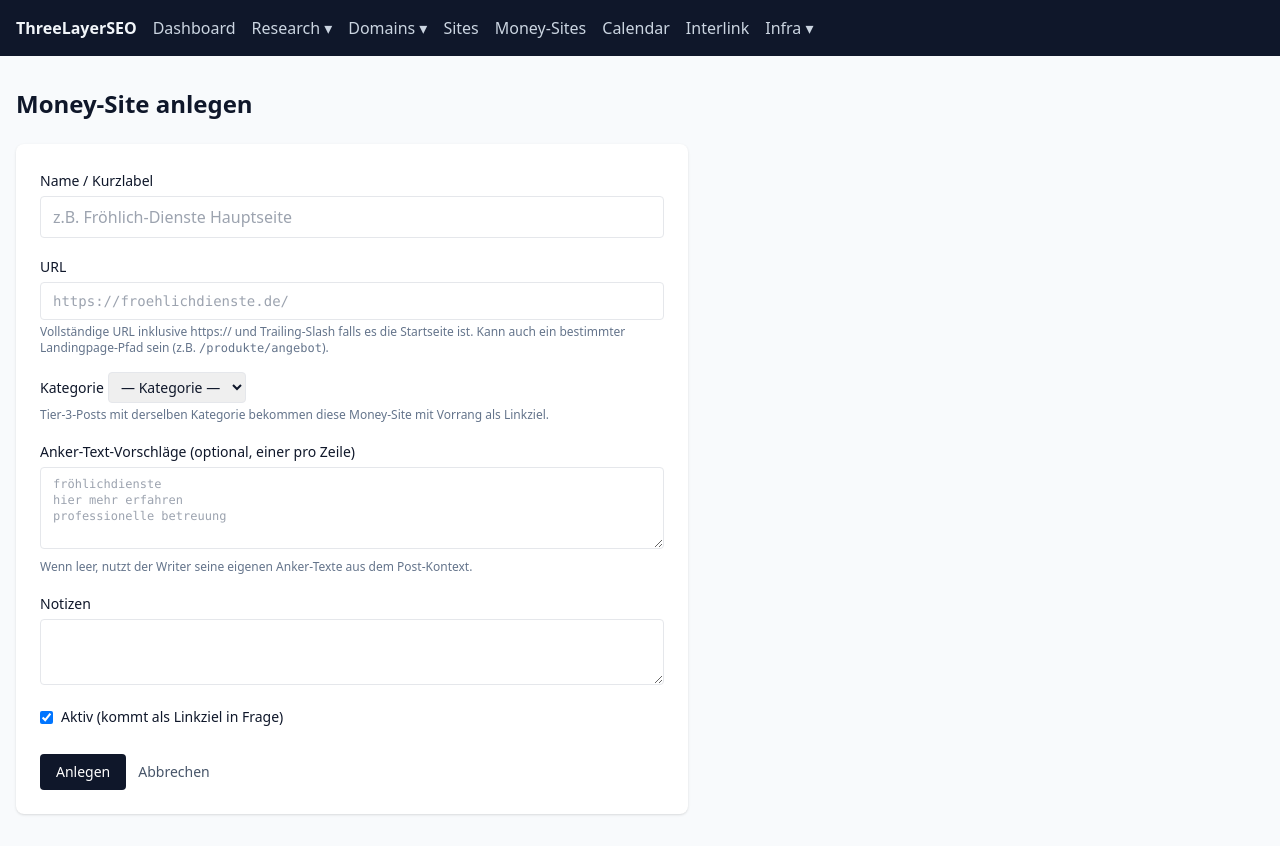
After one commit to lucasterix/threelayerseo, a FastAPI app: template app/templates/admin/money_form.html in a window 1280 px wide. The commit adds this page. Run offline with FastAPI, Linux system fonts and the light colour scheme; the template is opened without the code that fills it, so the values that code supplies are empty; parts of the project's set-up code (start-up, migrations or seed data) failed here and were passed over; some libraries are stand-ins or nearby versions.

Commit message:
feat: Money-Site CRUD UI + category-aware tier-3 targeting
Daniel's money sites live outside our stack — different registrar,
different host, often bought years ago at Namecheap / Wordpress-etc.
We only need to know the URL + niche so Tier-3 posts have a menu
of natural link targets.

Model:
- MoneySite gains category (String), active (bool, default true),
  anchor_hints (JSON list), updated_at. Idempotent ALTER TABLEs run
  on boot.

Linker:
- linking.graph.pick_targets filters active=true money sites for
  Tier-3 sources, then prefers ones whose category matches the
  source site — healthcare tier-3 post → healthcare money site
  wherever possible, falls back to the whole active pool if none
  match. Previously it just picked random.

Admin:
- New /money endpoints: list, new form, edit form, create, update,
  delete. The list shows name/URL/category/active/anchor-hints with
  badges and inline edit+delete buttons.
- Nav: "Money-Sites" link added between Sites and Calendar.
- Form accepts anchor-text hints (one per line) that will, longer-term,
  be fed to the writer so the anchor text is less templated.

Co-Authored-By: Claude Opus 4.7 (1M context) <noreply@anthropic.com>

```diff
--- a/app/main.py
+++ b/app/main.py
@@ -32,6 +32,12 @@ POST_CREATE_MIGRATIONS = [
     "ALTER TABLE posts ADD COLUMN IF NOT EXISTS refresh_due_at TIMESTAMPTZ",
     "CREATE INDEX IF NOT EXISTS ix_posts_refresh_due_at ON posts(refresh_due_at)",
     "CREATE INDEX IF NOT EXISTS ix_research_runs_status ON research_runs(status)",
+    "ALTER TABLE money_sites ADD COLUMN IF NOT EXISTS category VARCHAR(32)",
+    "ALTER TABLE money_sites ADD COLUMN IF NOT EXISTS active BOOLEAN DEFAULT true NOT NULL",
+    "ALTER TABLE money_sites ADD COLUMN IF NOT EXISTS anchor_hints JSON",
+    "ALTER TABLE money_sites ADD COLUMN IF NOT EXISTS updated_at TIMESTAMPTZ DEFAULT now() NOT NULL",
+    "CREATE INDEX IF NOT EXISTS ix_money_sites_category ON money_sites(category)",
+    "CREATE INDEX IF NOT EXISTS ix_money_sites_active ON money_sites(active)",
 ]
 
 
--- a/app/templates/admin/base.html
+++ b/app/templates/admin/base.html
@@ -35,6 +35,7 @@
       </div>
 
       <a href="/sites" class="text-slate-300 hover:text-white">Sites</a>
+      <a href="/money" class="text-slate-300 hover:text-white">Money-Sites</a>
       <a href="/calendar" class="text-slate-300 hover:text-white">Calendar</a>
       <a href="/interlink" class="text-slate-300 hover:text-white">Interlink</a>
 
--- /dev/null
+++ b/app/templates/admin/money_form.html
@@ -0,0 +1,69 @@
+{% extends "admin/base.html" %}
+{% from "admin/_partials.html" import category_select %}
+{% block title %}{% if site %}Money-Site bearbeiten{% else %}Money-Site anlegen{% endif %} · ThreeLayerSEO{% endblock %}
+{% block content %}
+<h1 class="text-2xl font-semibold mb-6">
+  {% if site %}Money-Site bearbeiten{% else %}Money-Site anlegen{% endif %}
+</h1>
+
+<form method="post"
+      action="{% if site %}/money/{{ site.id }}/update{% else %}/money{% endif %}"
+      class="bg-white rounded-lg shadow p-6 space-y-4 max-w-2xl">
+
+  <label class="block">
+    <span class="text-sm font-medium">Name / Kurzlabel</span>
+    <input name="name" required
+           value="{{ site.name if site else '' }}"
+           class="mt-1 w-full border rounded px-3 py-2"
+           placeholder="z.B. Fröhlich-Dienste Hauptseite">
+  </label>
+
+  <label class="block">
+    <span class="text-sm font-medium">URL</span>
+    <input name="url" type="url" required
+           value="{{ site.url if site else '' }}"
+           class="mt-1 w-full border rounded px-3 py-2 font-mono text-sm"
+           placeholder="https://froehlichdienste.de/">
+    <span class="text-xs text-slate-500 mt-1 block">
+      Vollständige URL inklusive https:// und Trailing-Slash falls es die Startseite ist.
+      Kann auch ein bestimmter Landingpage-Pfad sein (z.B. <code>/produkte/angebot</code>).
+    </span>
+  </label>
+
+  <label class="block">
+    <span class="text-sm font-medium">Kategorie</span>
+    {{ category_select('category', (site.category if site else 'healthcare'), categories, allow_empty=True) }}
+    <span class="text-xs text-slate-500 mt-1 block">
+      Tier-3-Posts mit derselben Kategorie bekommen diese Money-Site mit Vorrang als Linkziel.
+    </span>
+  </label>
+
+  <label class="block">
+    <span class="text-sm font-medium">Anker-Text-Vorschläge (optional, einer pro Zeile)</span>
+    <textarea name="anchor_hints" rows="4"
+              class="mt-1 w-full border rounded px-3 py-2 font-mono text-xs"
+              placeholder="fröhlichdienste&#10;hier mehr erfahren&#10;professionelle betreuung">{% if site and site.anchor_hints %}{{ site.anchor_hints | join('\n') }}{% endif %}</textarea>
+    <span class="text-xs text-slate-500 mt-1 block">
+      Wenn leer, nutzt der Writer seine eigenen Anker-Texte aus dem Post-Kontext.
+    </span>
+  </label>
+
+  <label class="block">
+    <span class="text-sm font-medium">Notizen</span>
+    <textarea name="notes" rows="2"
+              class="mt-1 w-full border rounded px-3 py-2">{{ site.notes if site and site.notes else '' }}</textarea>
+  </label>
+
+  <label class="inline-flex items-center gap-2 text-sm">
+    <input type="checkbox" name="active" {% if not site or site.active %}checked{% endif %}>
+    Aktiv (kommt als Linkziel in Frage)
+  </label>
+
+  <div class="flex gap-3 pt-2">
+    <button class="bg-slate-900 text-white px-4 py-2 rounded text-sm hover:bg-slate-800">
+      {% if site %}Speichern{% else %}Anlegen{% endif %}
+    </button>
+    <a href="/money" class="text-sm text-slate-600 hover:underline self-center">Abbrechen</a>
+  </div>
+</form>
+{% endblock %}
```
Also changed, not shown: app/linking/graph.py (+15 -2 lines), app/models.py (+13 -1 lines), app/routers/admin.py (+122 -1 lines), app/templates/admin/money.html (added, +69 -0 lines).
